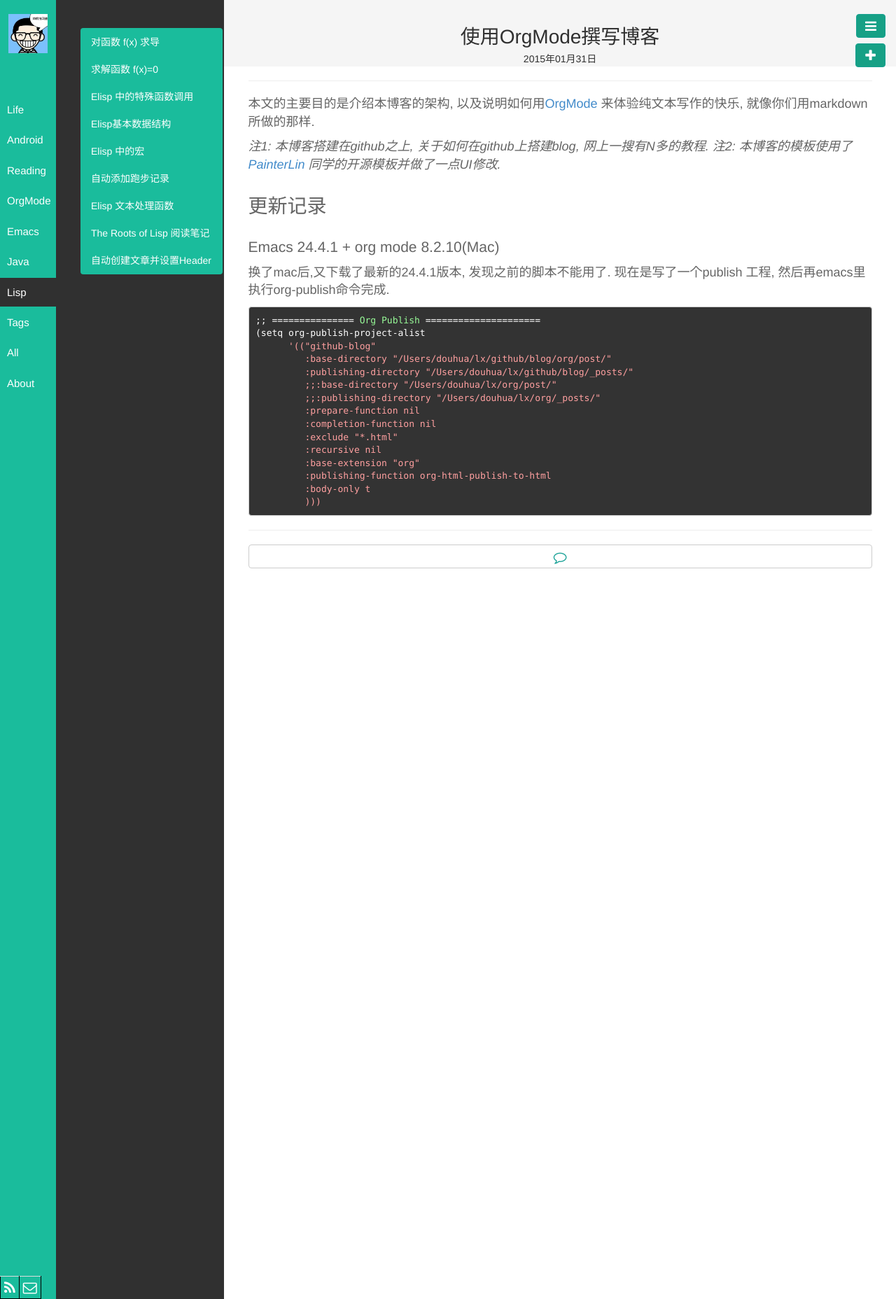
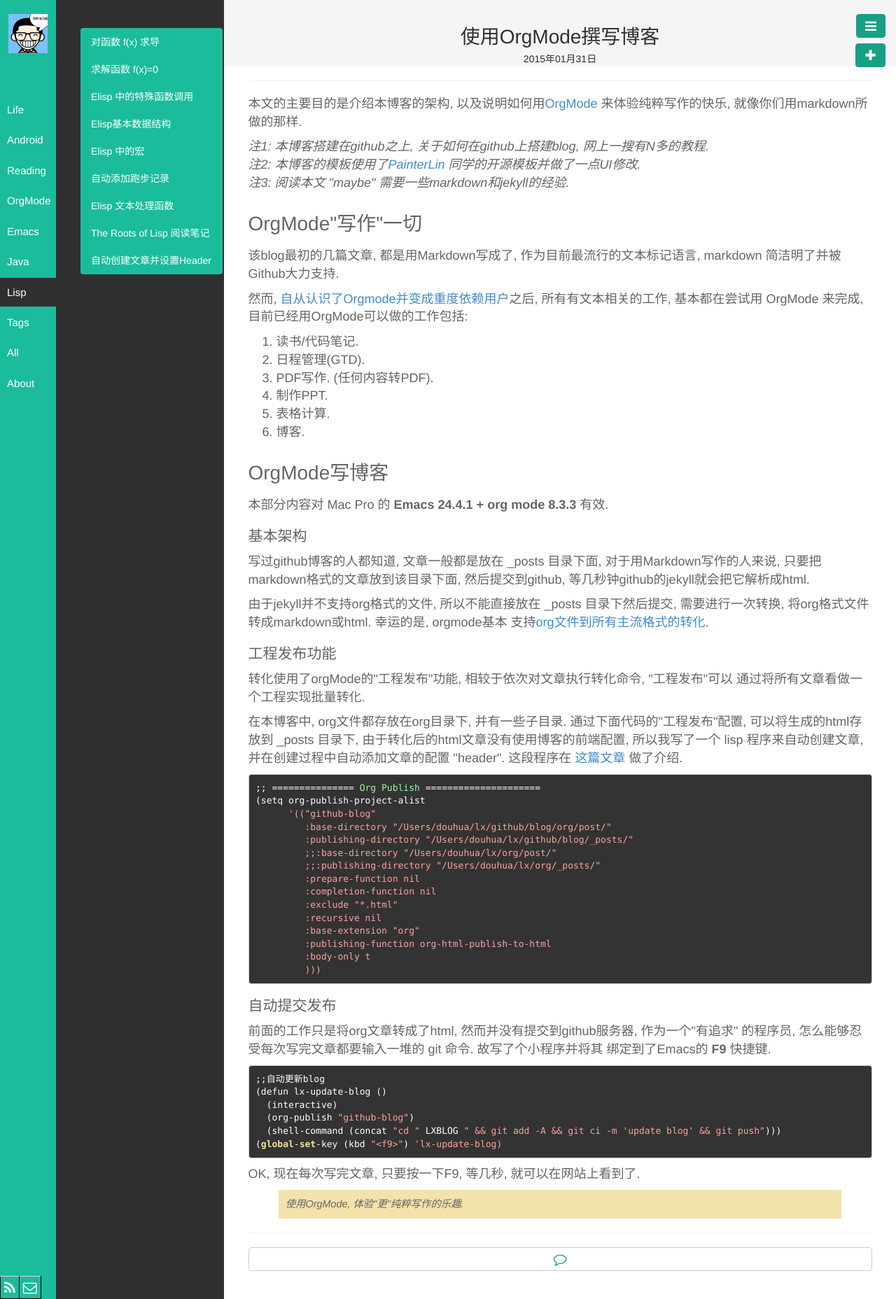
Before and after one commit to byrlx/byrlx.github.io, a Jekyll site: the page built from _posts/OrgMode/2015-01-31-Use-Emacs-Org-Mode-Write-Github-Post.html, in a window 1280 px wide. Shown: the whole page at 70% size. Built offline with Jekyll 4.4.1, drawn with Linux system fonts in a browser that asks for light colours.

Commit message:
update blog

```diff
--- a/_posts/OrgMode/2015-01-31-Use-Emacs-Org-Mode-Write-Github-Post.html
+++ b/_posts/OrgMode/2015-01-31-Use-Emacs-Org-Mode-Write-Github-Post.html
@@ -7,30 +7,79 @@
 ---
 
 <p>
-本文的主要目的是介绍本博客的架构, 以及说明如何用<a href="http://xuzhengchao.com/orgmode/org-mode-outline.html">OrgMode</a> 来体验纯文本写作的快乐,
+本文的主要目的是介绍本博客的架构, 以及说明如何用<a href="http://xuzhengchao.com/orgmode/org-mode-outline.html">OrgMode</a> 来体验纯粹写作的快乐,
 就像你们用markdown所做的那样.
 </p>
 
 <p>
-<i>注1: 本博客搭建在github之上, 关于如何在github上搭建blog, 网上一搜有N多的教程.</i>
-<i>注2: 本博客的模板使用了<a href="http://painterlin.com/pages/about.html">PainterLin</a> 同学的开源模板并做了一点UI修改.</i>
+<i>注1: 本博客搭建在github之上, 关于如何在github上搭建blog, 网上一搜有N多的教程.</i><br  />
+<i>注2: 本博客的模板使用了<a href="http://painterlin.com/pages/about.html">PainterLin</a> 同学的开源模板并做了一点UI修改.</i><br  />
+<i>注3: 阅读本文 "maybe" 需要一些markdown和jekyll的经验.</i>
 </p>
 
+<div id="outline-container-orgheadline1" class="outline-2">
+<h2 id="orgheadline1">OrgMode"写作"一切</h2>
+<div class="outline-text-2" id="text-orgheadline1">
+<p>
+该blog最初的几篇文章, 都是用Markdown写成了, 作为目前最流行的文本标记语言, markdown
+简洁明了并被Github大力支持.
+</p>
+
+<p>
+然而, <a href="http://xuzhengchao.com/orgmode/%E4%BD%BF%E7%94%A8-org-mode-%E7%AE%A1%E7%90%86%E5%B7%A5%E4%BD%9C%E7%94%9F%E6%B4%BB.html">自从认识了Orgmode并变成重度依赖用户</a>之后, 所有有文本相关的工作, 基本都在尝试用 OrgMode 来完成,
+目前已经用OrgMode可以做的工作包括:
+</p>
+<ol class="org-ol">
+<li>读书/代码笔记.</li>
+<li>日程管理(GTD).</li>
+<li>PDF写作. (任何内容转PDF).</li>
+<li>制作PPT.</li>
+<li>表格计算.</li>
+<li>博客.</li>
+</ol>
+</div>
+</div>
 
 <div id="outline-container-orgheadline2" class="outline-2">
-<h2 id="orgheadline2">更新记录</h2>
+<h2 id="orgheadline2">OrgMode写博客</h2>
 <div class="outline-text-2" id="text-orgheadline2">
-</div><div id="outline-container-orgheadline1" class="outline-3">
-<h3 id="orgheadline1">Emacs 24.4.1 + org mode 8.2.10(Mac)</h3>
-<div class="outline-text-3" id="text-orgheadline1">
 <p>
-换了mac后,又下载了最新的24.4.1版本, 发现之前的脚本不能用了.
-现在是写了一个publish 工程, 然后再emacs里执行org-publish命令完成.
+本部分内容对 Mac Pro 的 <b>Emacs 24.4.1 + org mode 8.3.3</b> 有效.
+</p>
+</div>
+<div id="outline-container-orgheadline3" class="outline-3">
+<h3 id="orgheadline3">基本架构</h3>
+<div class="outline-text-3" id="text-orgheadline3">
+<p>
+写过github博客的人都知道, 文章一般都是放在 _posts 目录下面,
+对于用Markdown写作的人来说, 只要把markdown格式的文章放到该目录下面,
+然后提交到github, 等几秒钟github的jekyll就会把它解析成html.
 </p>
 
-<div class="org-src-container">
+<p>
+由于jekyll并不支持org格式的文件, 所以不能直接放在 _posts 目录下然后提交,
+需要进行一次转换, 将org格式文件转成markdown或html. 幸运的是, orgmode基本
+支持<a href="http://xuzhengchao.com/orgmode/org-markup.html">org文件到所有主流格式的转化</a>.
+</p>
+</div>
+</div>
 
-<pre class="src src-lisp">;; =============== Org Publish =====================
+<div id="outline-container-orgheadline4" class="outline-3">
+<h3 id="orgheadline4">工程发布功能</h3>
+<div class="outline-text-3" id="text-orgheadline4">
+<p>
+转化使用了orgMode的"工程发布"功能, 相较于依次对文章执行转化命令, "工程发布"可以
+通过将所有文章看做一个工程实现批量转化.
+</p>
+
+<p>
+在本博客中, org文件都存放在org目录下, 并有一些子目录. 通过下面代码的"工程发布"配置,
+可以将生成的html存放到 _posts 目录下, 由于转化后的html文章没有使用博客的前端配置,
+所以我写了一个 lisp 程序来自动创建文章, 并在创建过程中自动添加文章的配置 "header".
+这段程序在 <a href="http://xuzhengchao.com/lisp/create-post-and-input-header.html">这篇文章</a> 做了介绍.
+</p>
+<pre class="example">
+;; =============== Org Publish =====================
 (setq org-publish-project-alist
       '(("github-blog"
 	 :base-directory "/Users/douhua/lx/github/blog/org/post/"
@@ -48,5 +97,30 @@
 </pre>
 </div>
 </div>
+
+<div id="outline-container-orgheadline5" class="outline-3">
+<h3 id="orgheadline5">自动提交发布</h3>
+<div class="outline-text-3" id="text-orgheadline5">
+<p>
+前面的工作只是将org文章转成了html, 然而并没有提交到github服务器, 作为一个"有追求"
+的程序员, 怎么能够忍受每次写完文章都要输入一堆的 git 命令. 故写了个小程序并将其
+绑定到了Emacs的 <b>F9</b> 快捷键.
+</p>
+<pre class="example">
+;;自动更新blog
+(defun lx-update-blog ()
+  (interactive)
+  (org-publish "github-blog")
+  (shell-command (concat "cd " LXBLOG " &amp;&amp; git add -A &amp;&amp; git ci -m 'update blog' &amp;&amp; git push")))
+(global-set-key (kbd "&lt;f9&gt;") 'lx-update-blog)
+</pre>
+
+<p>
+OK, 现在每次写完文章, 只要按一下F9, 等几秒, 就可以在网站上看到了.
+</p>
+<p class="verse">
+使用OrgMode, 体验"更"纯粹写作的乐趣.<br  />
+</p>
 </div>
 </div>
+</div>
--- /dev/null
+++ b/org/OrgMode/.#2015-12-12-org-mode-outline.org
@@ -0,0 +1 @@
+douhua@localhost.806
```
Also changed, not shown: org/OrgMode/2015-01-31-Use-Emacs-Org-Mode-Write-Github-Post.org (+55 -9 lines).
